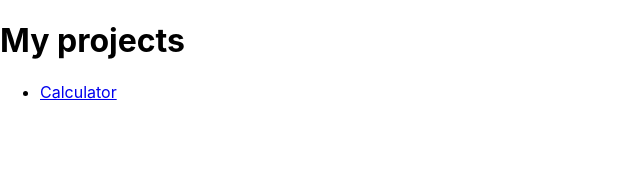
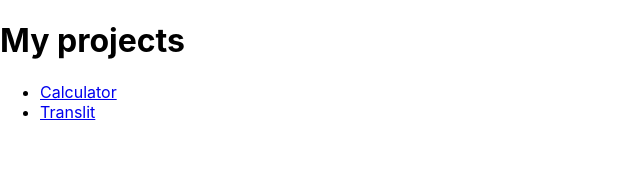
Before and after one commit to MariaKorn/test, a React (Create React App) app: page / in a window 1280 px wide. Shown: the top 192 px of the page, without its empty margins (0-640 px from the left). Built offline with nearby package versions, Linux system fonts and the light colour scheme.

Commit message:
https://zuev-family.atlassian.net/browse/PROJ-3

```diff
--- a/src/App.js
+++ b/src/App.js
@@ -3,12 +3,14 @@ import './App.css';
 import {Calc} from './calc';
 import { Route, Routes } from 'react-router-dom';
 import { Main } from './Main';
+import { Translit } from './Translit';
 
 function App() {
     return <div>
         <Routes>
             <Route path='/' element={<Main />} />
             <Route path='calc' element={<Calc name="Calculator"/>} />
+            <Route path='translit' element={<Translit/>} />
         </Routes>
     </div>;
 
--- a/src/Main.jsx
+++ b/src/Main.jsx
@@ -10,6 +10,11 @@ export const Main = () => {
           Calculator
         </Link>
       </li>
+       <li>
+       <Link to='/translit'>
+          Translit
+        </Link>
+       </li>
     </ul>
   </div>
 };
```
Also changed, not shown: src/Translit.jsx (line endings or trailing spaces).
